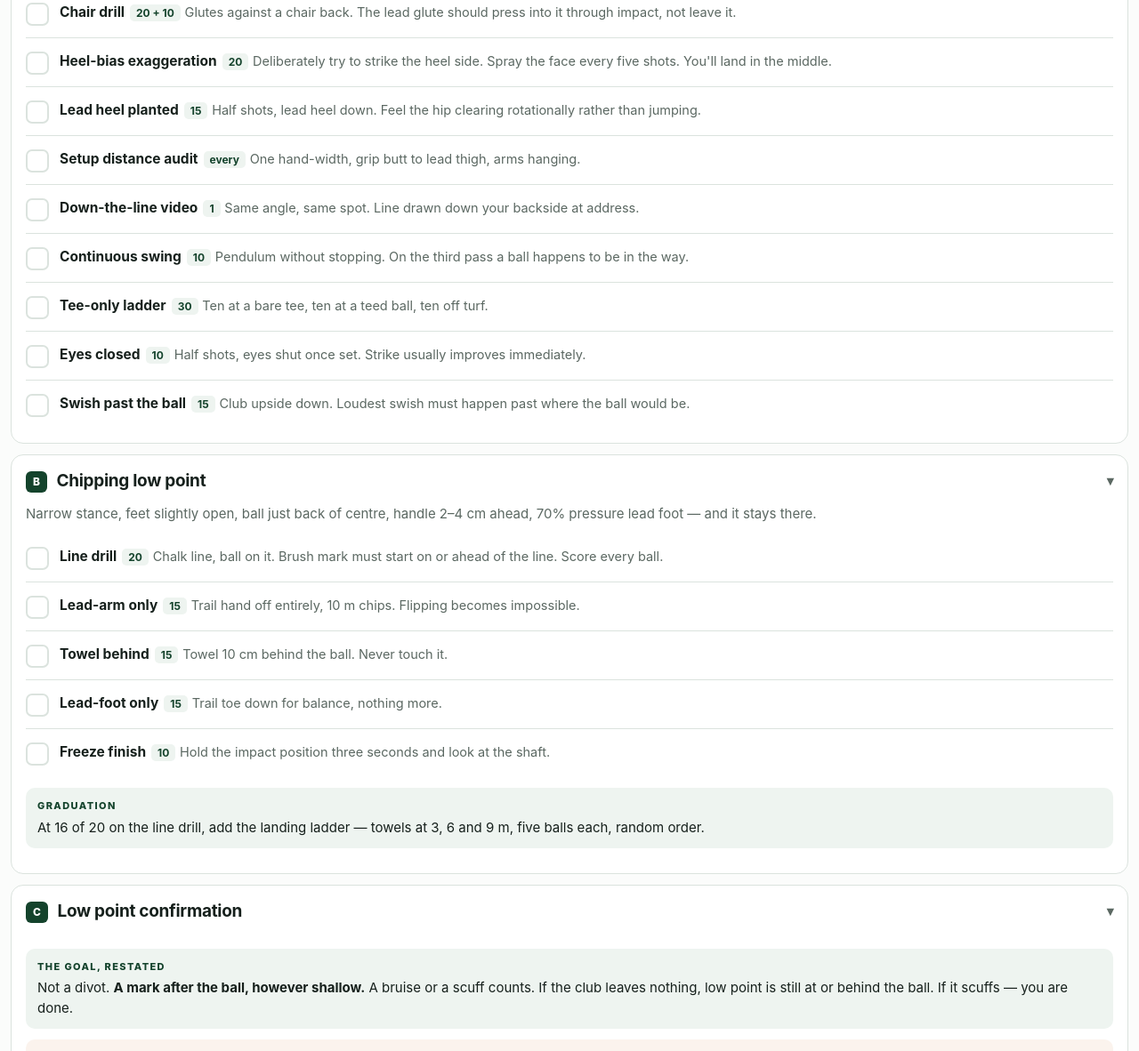
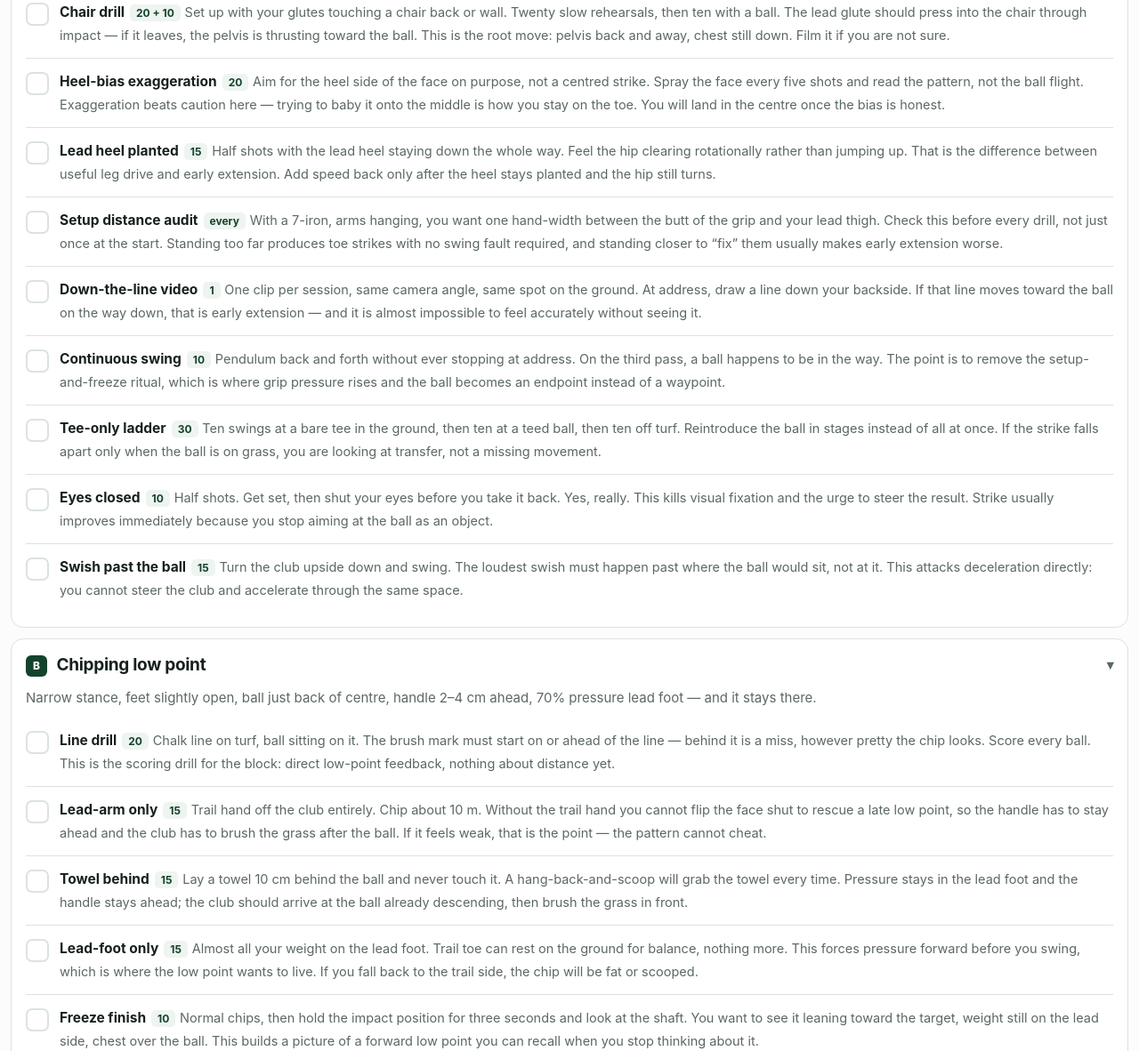
Before and after one commit to tommiriipinen/golf-range-card, a plain HTML site: page index.html in a window 1280 px wide. Shown: the part 674-1856 px from the top of the page at 89% size. Drawn offline with Linux system fonts and the light colour scheme.

Commit message:
Expand drill descriptions with setup, feel, and what good looks like.

```diff
--- a/index.html
+++ b/index.html
@@ -298,36 +298,36 @@
 <script>
 const DRILLS = {
   a:[
-    ["Chair drill","20 + 10","Glutes against a chair back. The lead glute should press into it through impact, not leave it."],
-    ["Heel-bias exaggeration","20","Deliberately try to strike the heel side. Spray the face every five shots. You'll land in the middle."],
-    ["Lead heel planted","15","Half shots, lead heel down. Feel the hip clearing rotationally rather than jumping."],
-    ["Setup distance audit","every","One hand-width, grip butt to lead thigh, arms hanging."],
-    ["Down-the-line video","1","Same angle, same spot. Line drawn down your backside at address."],
-    ["Continuous swing","10","Pendulum without stopping. On the third pass a ball happens to be in the way."],
-    ["Tee-only ladder","30","Ten at a bare tee, ten at a teed ball, ten off turf."],
-    ["Eyes closed","10","Half shots, eyes shut once set. Strike usually improves immediately."],
-    ["Swish past the ball","15","Club upside down. Loudest swish must happen past where the ball would be."]
+    ["Chair drill","20 + 10","Set up with your glutes touching a chair back or wall. Twenty slow rehearsals, then ten with a ball. The lead glute should press into the chair through impact — if it leaves, the pelvis is thrusting toward the ball. This is the root move: pelvis back and away, chest still down. Film it if you are not sure."],
+    ["Heel-bias exaggeration","20","Aim for the heel side of the face on purpose, not a centred strike. Spray the face every five shots and read the pattern, not the ball flight. Exaggeration beats caution here — trying to baby it onto the middle is how you stay on the toe. You will land in the centre once the bias is honest."],
+    ["Lead heel planted","15","Half shots with the lead heel staying down the whole way. Feel the hip clearing rotationally rather than jumping up. That is the difference between useful leg drive and early extension. Add speed back only after the heel stays planted and the hip still turns."],
+    ["Setup distance audit","every","With a 7-iron, arms hanging, you want one hand-width between the butt of the grip and your lead thigh. Check this before every drill, not just once at the start. Standing too far produces toe strikes with no swing fault required, and standing closer to “fix” them usually makes early extension worse."],
+    ["Down-the-line video","1","One clip per session, same camera angle, same spot on the ground. At address, draw a line down your backside. If that line moves toward the ball on the way down, that is early extension — and it is almost impossible to feel accurately without seeing it."],
+    ["Continuous swing","10","Pendulum back and forth without ever stopping at address. On the third pass, a ball happens to be in the way. The point is to remove the setup-and-freeze ritual, which is where grip pressure rises and the ball becomes an endpoint instead of a waypoint."],
+    ["Tee-only ladder","30","Ten swings at a bare tee in the ground, then ten at a teed ball, then ten off turf. Reintroduce the ball in stages instead of all at once. If the strike falls apart only when the ball is on grass, you are looking at transfer, not a missing movement."],
+    ["Eyes closed","10","Half shots. Get set, then shut your eyes before you take it back. Yes, really. This kills visual fixation and the urge to steer the result. Strike usually improves immediately because you stop aiming at the ball as an object."],
+    ["Swish past the ball","15","Turn the club upside down and swing. The loudest swish must happen past where the ball would sit, not at it. This attacks deceleration directly: you cannot steer the club and accelerate through the same space."]
   ],
   b:[
-    ["Line drill","20","Chalk line, ball on it. Brush mark must start on or ahead of the line. Score every ball."],
-    ["Lead-arm only","15","Trail hand off entirely, 10 m chips. Flipping becomes impossible."],
-    ["Towel behind","15","Towel 10 cm behind the ball. Never touch it."],
-    ["Lead-foot only","15","Trail toe down for balance, nothing more."],
-    ["Freeze finish","10","Hold the impact position three seconds and look at the shaft."]
+    ["Line drill","20","Chalk line on turf, ball sitting on it. The brush mark must start on or ahead of the line — behind it is a miss, however pretty the chip looks. Score every ball. This is the scoring drill for the block: direct low-point feedback, nothing about distance yet."],
+    ["Lead-arm only","15","Trail hand off the club entirely. Chip about 10 m. Without the trail hand you cannot flip the face shut to rescue a late low point, so the handle has to stay ahead and the club has to brush the grass after the ball. If it feels weak, that is the point — the pattern cannot cheat."],
+    ["Towel behind","15","Lay a towel 10 cm behind the ball and never touch it. A hang-back-and-scoop will grab the towel every time. Pressure stays in the lead foot and the handle stays ahead; the club should arrive at the ball already descending, then brush the grass in front."],
+    ["Lead-foot only","15","Almost all your weight on the lead foot. Trail toe can rest on the ground for balance, nothing more. This forces pressure forward before you swing, which is where the low point wants to live. If you fall back to the trail side, the chip will be fat or scooped."],
+    ["Freeze finish","10","Normal chips, then hold the impact position for three seconds and look at the shaft. You want to see it leaning toward the target, weight still on the lead side, chest over the ball. This builds a picture of a forward low point you can recall when you stop thinking about it."]
   ],
   c:[
-    ["Mark check","10 each","Off grass. Log mark / no mark every shot. 9-iron, then 8, then 7. Binary and honest."],
-    ["Line drill on grass","15","Chalk line, ball on it. Mark must start on or ahead of the line."],
-    ["Punch shots","10","Waist-high back, chest-high through. Reliably leaves a mark."],
-    ["Step drill","15","Feet together, step onto the lead foot as the club changes direction. 8-iron."],
-    ["Feet together","10","Fuller swings, feet touching. Centres the strike."]
+    ["Mark check","10 each","Grass only. Log mark or no mark after every shot — a bruise or scuff counts, depth does not. Ten with a 9-iron, then ten with an 8, then ten with a 7. Binary and honest: if the club leaves nothing, low point is still at or behind the ball. This is the scoring drill for the block."],
+    ["Line drill on grass","15","Chalk line on turf, ball sitting on it. The mark must start on or ahead of the line. Same idea as the chip line drill, now with a short iron. Confirms low-point position without any reference to how much earth flies. A shallow scuff on the line is a win."],
+    ["Punch shots","10","Waist-high backswing, chest-high finish, low flight. The shorter swing produces forward shaft lean almost automatically and reliably leaves a mark after the ball. Use it when the flinch is loud and you need a strike you can trust before going longer."],
+    ["Step drill","15","Start with the feet together. As the club changes direction at the top, step onto the lead foot and swing through — 8-iron. The pressure shift becomes a transition move rather than something you try to add after the hands have already taken over."],
+    ["Feet together","10","Fuller swings with the feet touching the whole time. This centres the strike and immediately exposes balance loss or a jump off the lead side. If you cannot stay in posture here, you will not stay in posture with a normal stance either."]
   ],
   d:[
-    ["Tee-ahead","15","Second tee 20 cm ahead, 1 cm showing. Don't clip it."],
-    ["High-tee strike","15","Full ball above the crown. Strike the upper half of the face."],
-    ["Hold-off 9-to-3","15","Glove logo at the target past impact. Toe does not roll over the heel."],
-    ["Start-line gate","10","Gate 4 m ahead, set so the ball must start at or right of the target."],
-    ["Grip audit","every","Lead hand two knuckles, trail palm facing the target."]
+    ["Tee-ahead","15","Push a second tee into the ground 20 cm ahead of the ball, only 1 cm showing. Hit the ball without clipping that tee. If you catch it, you are still hitting down — the iron low-point feel leaking onto the driver. The job is to miss it high, which is an upward attack."],
+    ["High-tee strike","15","Tee the ball so a full ball sits above the crown, then strike the upper half of the face. That combination produces the attack angle and launch you want together. A low-face hit on a high tee means you are still chopping at it."],
+    ["Hold-off 9-to-3","15","Half swings only. Through impact the glove logo points at the target and the toe does not roll over the heel. This is the closed-face leak — your biggest driver problem — and a delofted face is also why spin sits too low. Full swings only after these feel boring."],
+    ["Start-line gate","10","Two sticks forming a gate about 4 m ahead, set so the ball must start at the target or right of it. A pull-hook never makes it through. This stops the left miss at the start line instead of asking you to “hold on” through the ball."],
+    ["Grip audit","every","Lead hand shows two knuckles; trail palm faces the target. Check it before the first driver, not after a bad one. A strong grip shuts the face automatically, whatever the rest of the swing does, and no hold-off drill will outwork that."]
   ]
 };
 
```
